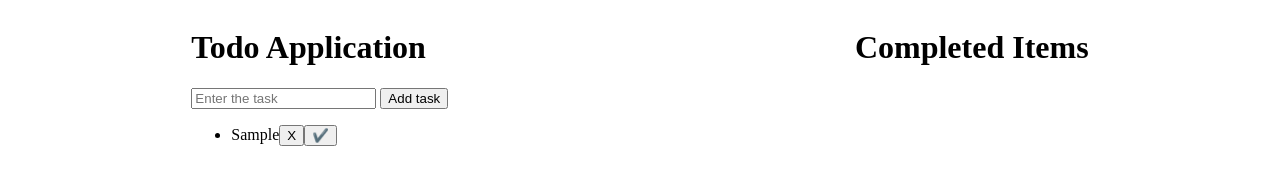
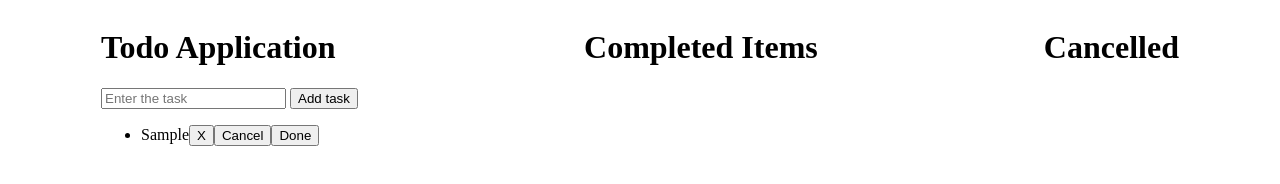
Before and after one commit to rambhardwajj/Machine-Coding, a plain HTML site: page DOM/Todo/index.html in a window 1280 px wide. Both pictures are taken after typing "Sample" into the empty fields and a click on the button "Add task". Drawn offline with Linux system fonts and the light colour scheme.

Commit message:
cancelled functionality

```diff
--- a/DOM/Todo/index.html
+++ b/DOM/Todo/index.html
@@ -13,7 +13,7 @@
 </style>
 <body>
     <div id="upperlvl">
-        <div>
+        <div id="">
             <h1> Todo Application </h1>
             <input id="inp" type="text" placeholder="Enter the task">
             <button id="addbtn"> Add task</button>
@@ -26,6 +26,11 @@
                 <h1>Completed Items</h1>
             </ul>
         </div>
+        <div>
+            <ul id="cancelled">
+                <h1>Cancelled</h1>
+            </ul>
+        </div>
     </div>
 
     <script src="index.js"></script>
--- a/DOM/Todo/index.js
+++ b/DOM/Todo/index.js
@@ -8,23 +8,34 @@ const inp = document.getElementById('inp')
 console.log(inp)
 
 const doneArea = document.getElementById('compItems')
-console.log(doneArea)
+const cancelledArea = document.getElementById('cancelled');
+
 
 addBtn.addEventListener('click', ()=>{
     const listEl = document.createElement('li');
+
     const xbtn = document.createElement('button');
     xbtn.innerText = 'X'
+    const cancelBtn = document.createElement('button')
+    cancelBtn.innerText = 'Cancel'
     const doneBtn = document.createElement('button');
-    doneBtn.innerText='✔️'
+    doneBtn.innerText='Done'
+
     listEl.innerText = inp.value
+
     ulElemnt.appendChild(listEl)
+
     listEl.appendChild(xbtn)
+    listEl.appendChild(cancelBtn)
     listEl.appendChild(doneBtn)
+
     inp.value=''
+
 
     xbtn.addEventListener('click', ()=>{
         listEl.remove();
     })
+
     doneBtn.addEventListener('click', ()=>{
         const compItem = document.createElement('li');
         listEl.removeChild(doneBtn)
@@ -34,4 +45,12 @@ addBtn.addEventListener('click', ()=>{
         doneArea.appendChild(compItem)
         listEl.remove();
     })
+
+    cancelBtn.addEventListener('click', ()=>{
+        const cancelItem = document.createElement('li');
+        cancelItem.innerText = listEl.innerText;
+        cancelItem.style.color = 'red'
+        cancelledArea.appendChild(cancelItem);
+        listEl.remove();
+    })
 })
```
